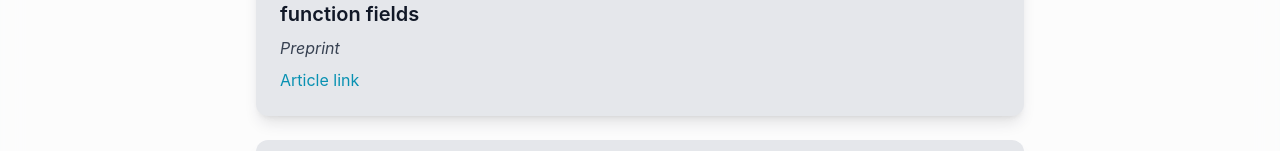
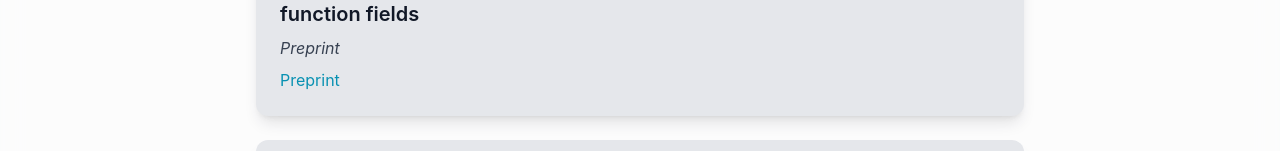
Before and after one commit to sriram-chinthalagiri/webpage, a React (Vite) app: page / in a window 1280 px wide. Shown: the part 801-952 px from the top of the page. Built offline with nearby package versions, Linux system fonts and the light colour scheme.

Commit message:
Update App.jsx

```diff
--- a/src/App.jsx
+++ b/src/App.jsx
@@ -80,7 +80,7 @@ const App = () => {
                 <p className="text-gray-700 italic mb-2"> Preprint</p>
                 <p className="text-gray-700">
                   <a href="https://arxiv.org/abs/2603.09754v2" target="_blank" rel="noopener noreferrer" className="text-cyan-600 hover:text-cyan-500">
-                    Article link
+                    Preprint
                   </a>
                 </p>
               </li>
```
